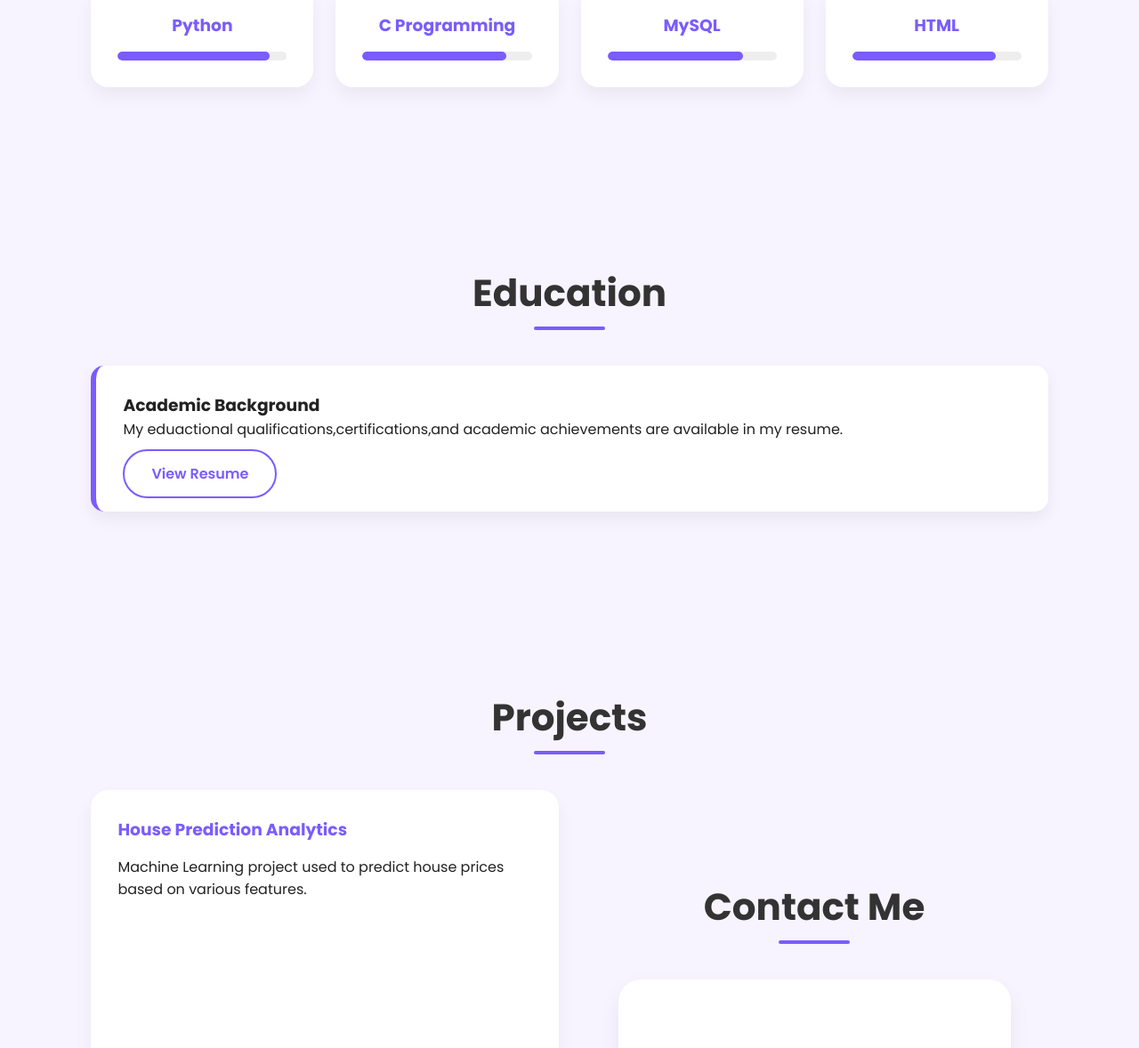
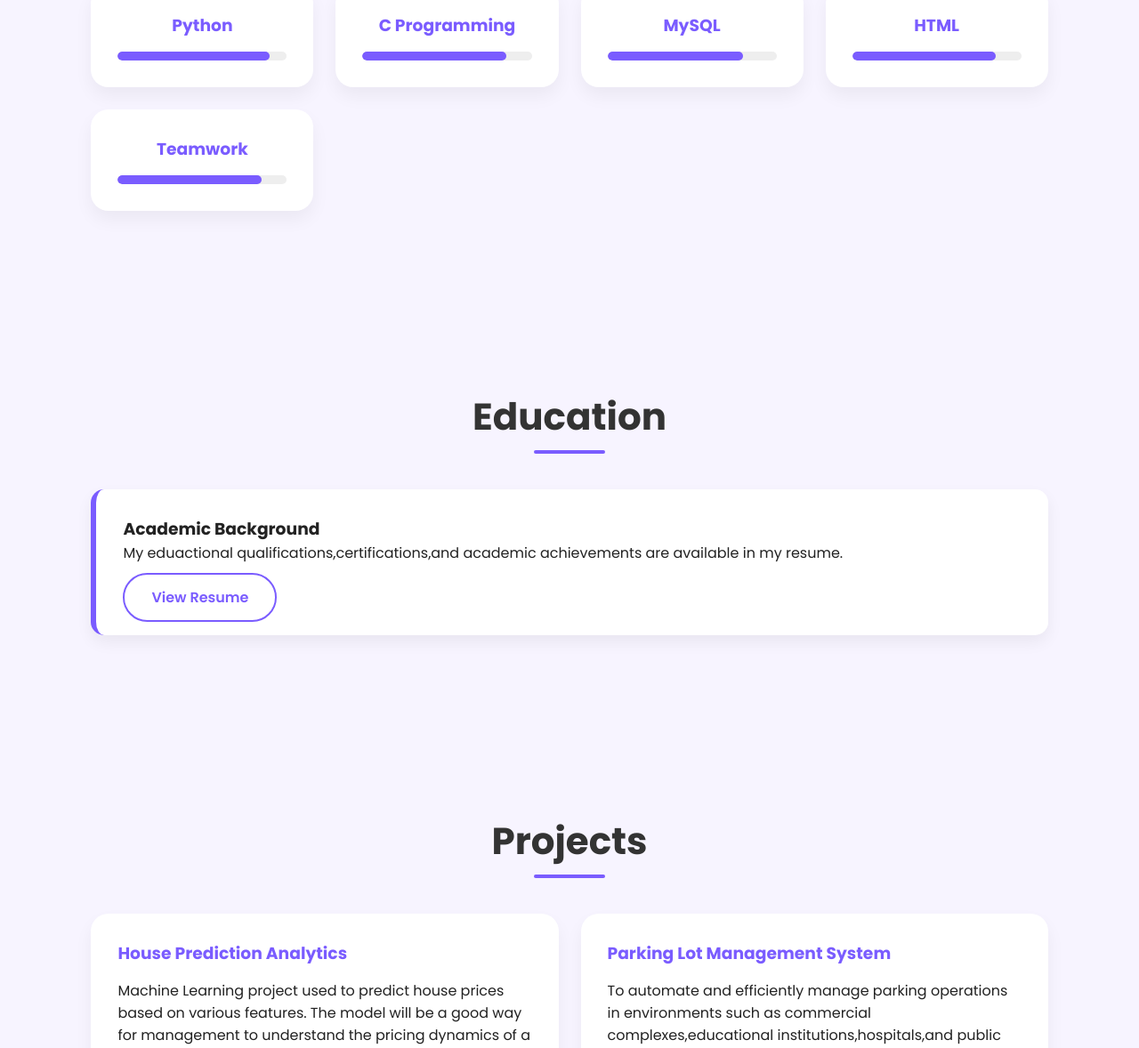
Before and after one commit to aswa-thy06/aswathy.github.io, a plain HTML site: page index.html in a window 1280 px wide. Shown: the part 1670-2848 px from the top of the page at 89% size. Drawn offline with Linux system fonts and the light colour scheme.

Commit message:
Update index.html

```diff
--- a/index.html
+++ b/index.html
@@ -523,6 +523,13 @@ Skills
 </div>
 </div>
 
+<div class="skill-card">
+<h3>Teamwork</h3>
+<div class="bar">
+<div class="progress" style="width:85%"></div>
+</div>
+</div>
+
 
 </div>
 
@@ -562,9 +569,20 @@ Projects
 <div class="project-card">
 <h3>House Prediction Analytics</h3>
 <p>
-Machine Learning project used to predict
-house prices based on various features.
+Machine Learning project used to predict house prices based on various features.
+The model will be a good way for management to understand the pricing dynamics of
+a new market.
 </p>
+</div>
+
+<div class="project-card">
+<h3>Parking Lot Management System</h3>
+<p>
+To automate and efficiently manage parking operations  in environments such as commercial
+complexes,educational institutions,hospitals,and public parking areas.
+</p>
+</div>
+
 </div>
 
 <section id="contact" class="fade">
```
